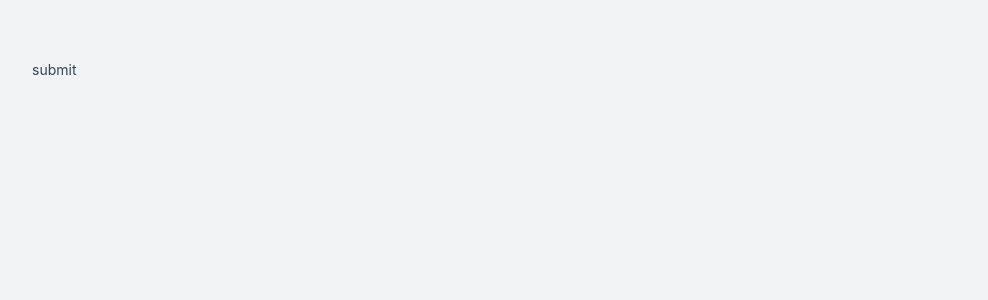
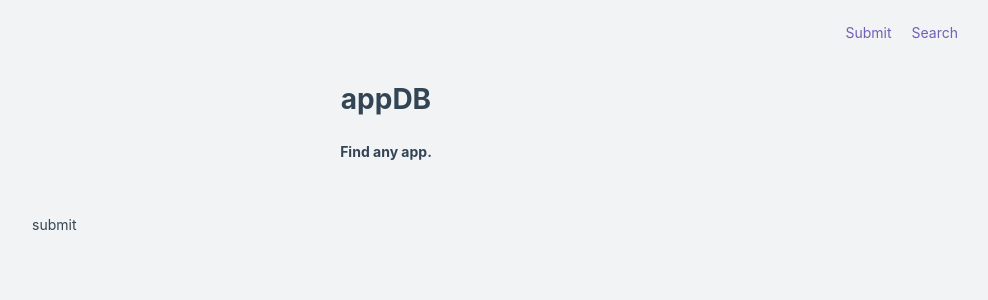
Before and after one commit to indreklasn/app-finder-client, a React (Create React App) app: page /submit in a window 1280 px wide. Shown: the top 300 px of the page, without its empty margins (254-1242 px from the left). Built offline with nearby package versions, Linux system fonts and the light colour scheme.

Commit message:
header and layout

```diff
--- a/src/App.js
+++ b/src/App.js
@@ -2,6 +2,7 @@ import React from 'react';
 import { Router } from '@reach/router';
 import { Globals } from 'styles';
 import styled from 'styled-components';
+import { Header, Slogan } from './components/layout';
 import { HomeContainer } from './views/home';
 import { NotFoundContainer } from './views/not-found';
 import { SubmitContainer } from './views/submit';
@@ -15,8 +16,11 @@ const Layout = styled.div`
 
 function App() {
 	return (
+		<>
+			<Globals></Globals>
+			<Header></Header>
+			<Slogan></Slogan>
 			<Layout>
-			<Globals></Globals>
 				<Router>
 					<HomeContainer path="/"></HomeContainer>
 					<SubmitContainer path="/submit"></SubmitContainer>
@@ -24,6 +28,7 @@ function App() {
 					<NotFoundContainer default></NotFoundContainer>
 				</Router>
 			</Layout>
+		</>
 	);
 }
 
--- a/src/components/layout/Header.js
+++ b/src/components/layout/Header.js
@@ -1,5 +1,32 @@
 import React from 'react';
+import styled from 'styled-components';
+import { Link } from '@reach/router';
 
-const Header = () => <div>header</div>;
+const Wrapper = styled.nav`
+	display: flex;
+	justify-content: flex-end;
+	padding: 0 50px;
+`;
+
+const UL = styled.ul`
+	display: flex;
+`;
+
+const Li = styled.li`
+	margin: 0 10px;
+`;
+
+const Header = () => (
+	<Wrapper>
+		<UL>
+			<Li>
+				<Link to="/submit">Submit</Link>
+			</Li>
+			<Li>
+				<Link to="/">Search</Link>
+			</Li>
+		</UL>
+	</Wrapper>
+);
 
 export default Header;
--- /dev/null
+++ b/src/components/layout/Slogan.js
@@ -0,0 +1,21 @@
+import React from 'react';
+import PropTypes from 'prop-types';
+
+import styled from 'styled-components';
+
+const Wrapper = styled.div`
+	text-align: center;
+`;
+
+function Slogan() {
+	return (
+		<Wrapper>
+			<h1>appDB</h1>
+			<h4>Find any app.</h4>
+		</Wrapper>
+	);
+}
+
+Slogan.propTypes = {};
+
+export default Slogan;
--- a/src/components/layout/index.js
+++ b/src/components/layout/index.js
@@ -1,3 +1,4 @@
 import Header from './Header';
+import Slogan from './Slogan';
 
-export { Header };
+export { Header, Slogan };
--- a/src/styles/Globals.js
+++ b/src/styles/Globals.js
@@ -18,6 +18,10 @@ export default createGlobalStyle`
     text-decoration: none;
 	}
 
+	ul {
+		list-style-type: none;
+	}
+
 	a {
     margin: 16px 0;
     padding: 0 0 16px;
--- a/src/views/home/HomeContainer.js
+++ b/src/views/home/HomeContainer.js
@@ -48,22 +48,7 @@ export default () => {
 				</Label>
 			</Form>
 			<div>
-				<Query query={searchProducts} variables={{ name: search }}>
-					{({ data, loading, error }) => {
-						if (loading) return <span>...loading</span>;
-						if (error) return <span>{error}</span>;
-						if (data.searchProduct && data.searchProduct.length === 0) {
-							return <ShowAllProducts />;
-						}
-						if (data.searchProduct && data.searchProduct.length >= 0) {
-							return data.searchProduct.map((product, i) => (
-								<Product key={i} product={product} />
-							));
-						}
-
-						return <span>found nothing...</span>
-					}}
-				</Query>
+				<ShowAllProducts></ShowAllProducts>
 			</div>
 		</>
 	);
--- a/src/views/home/ShowAllProducts.js
+++ b/src/views/home/ShowAllProducts.js
@@ -9,9 +9,10 @@ const ShowAllProducts = () => (
 			if (loading) return null;
 			if (error) return `${error}`;
 
-			return data.products.map((product, i) => (
-				<Product key={i} product={product} />
-			));
+			return (
+				data.products &&
+				data.products.map((product, i) => <Product key={i} product={product} />)
+			);
 		}}
 	</Query>
 );
```
Lines whose indentation alone changed are shown as unchanged.
